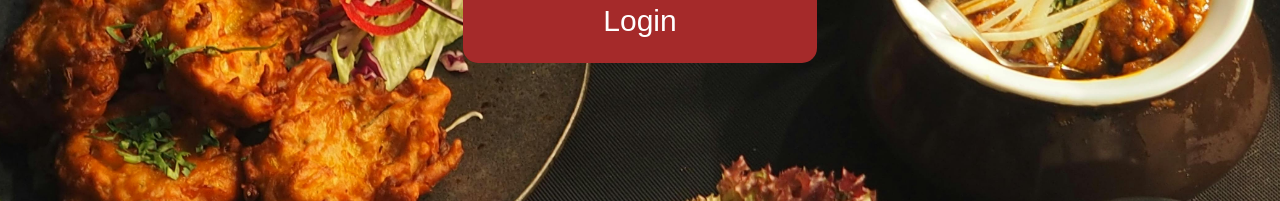
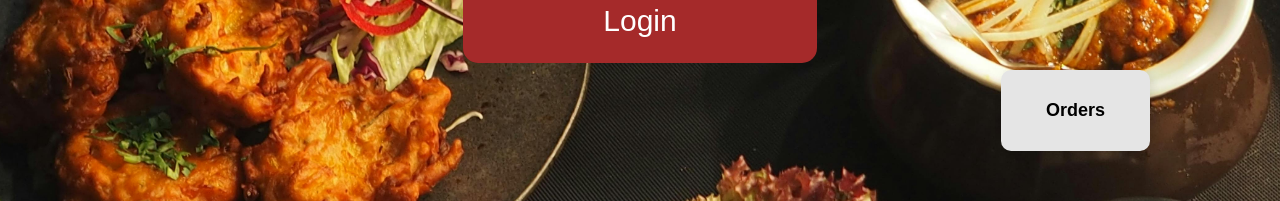
Before and after one commit to Dahl7/Website-FullStack, a React (Create React App) app: page / in a window 1280 px wide. Shown: the part 479-680 px from the top of the page. Built offline with nearby package versions, Linux system fonts and the light colour scheme.

Commit message:
Added orders to homepage

```diff
--- a/src/pages/Homepage.js
+++ b/src/pages/Homepage.js
@@ -21,10 +21,24 @@ const Homepage = () => {
     console.log("Sign Up button clicked!");
   };
 
+  const handleOrders = () => {
+    const apiKey = window.prompt("Please enter your API key:");
+    if (apiKey) {
+      localStorage.setItem("apiKey", apiKey); // Save API key in localStorage
+      navigate("/orders"); // Navigate after saving
+    } else {
+      alert("API key is required to access Orders.");
+    }
+  };
+
+
   return (
     <div className="App">
-    {/* Login */}
+
       <button onClick={handleLogin} className="login-button">Login</button>
+      <button className="orders-btn" onClick={handleOrders}>
+        Orders
+      </button>
 
     {/* Other buttons Container*/}
     <div className="button-container">
@@ -32,6 +46,9 @@ const Homepage = () => {
         <button onClick={handleAboutUs} className="other-buttons">About us</button>
         <button onClick={handleSignUp} className="other-buttons">Sign up</button>
     </div>
+
+
+
     <div className="logo">
                 <img src="/favicon.ico" alt="Logo" className="logo-image" />
             </div>
```
